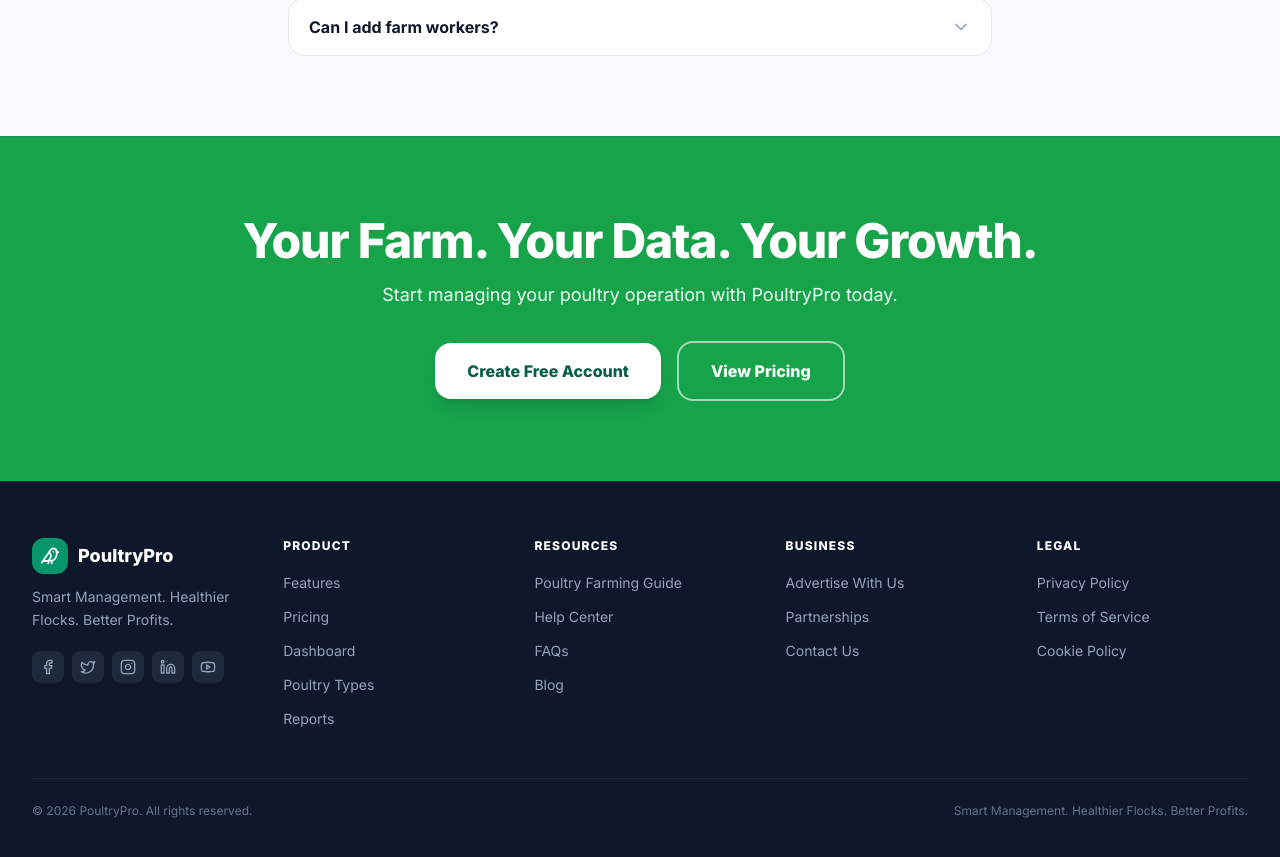
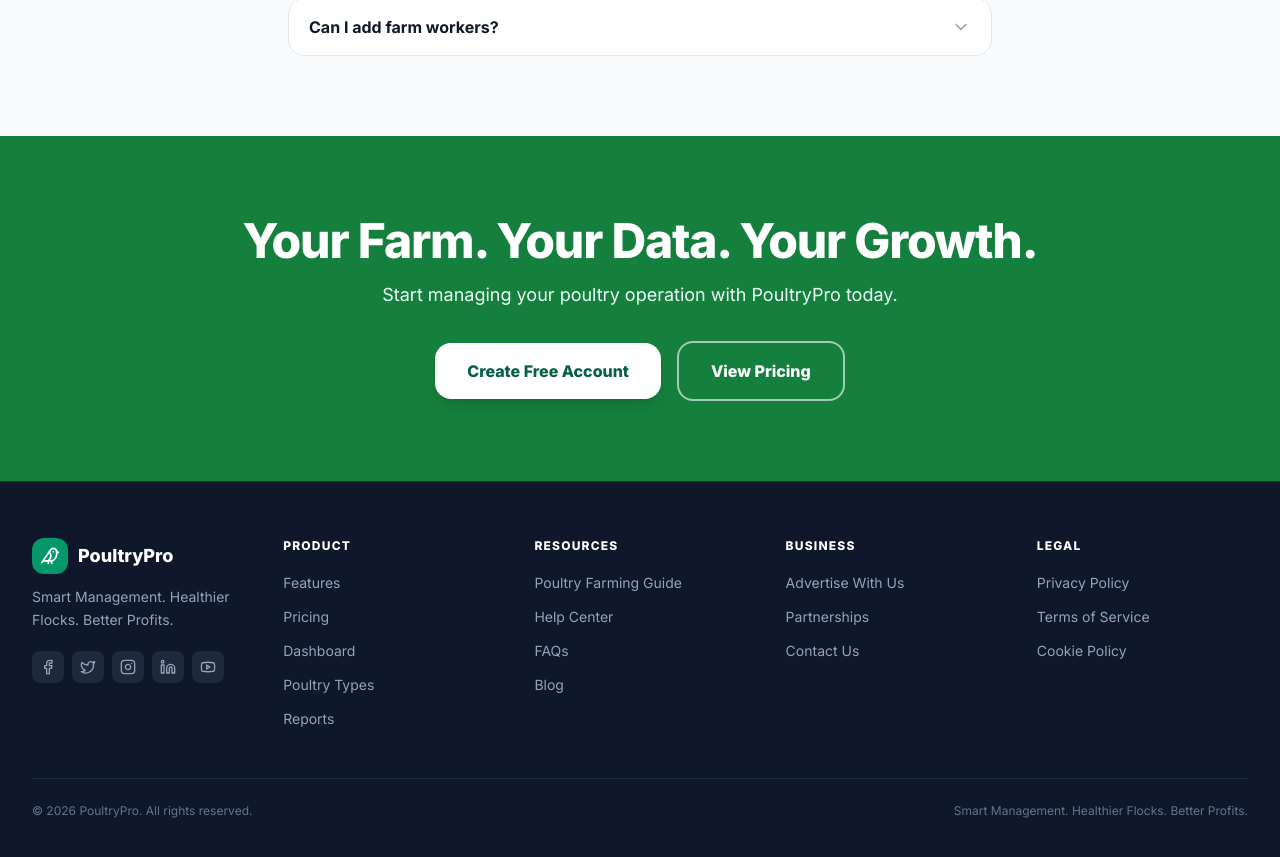
Before and after one commit to adebaraahmad16/Poultry-Pro, a React (Vite) app: page / in a window 1280 px wide. Shown: the part 8036-8893 px from the top of the page. Built offline with nearby package versions, Linux system fonts and the light colour scheme; no server answers; the HTML template or start-up script is replaced by a standard one.

Commit message:
git add .

```diff
--- a/src/pages/LandingPage.jsx
+++ b/src/pages/LandingPage.jsx
@@ -603,7 +603,7 @@ export default function LandingPage() {
         </section>
 
         {/* 16. Final CTA */}
-        <section className="py-20 bg-[#16A34A] border-t border-emerald-700/30">
+        <section className="py-20 bg-[#15803D] border-t border-emerald-700/30">
           <div className="max-w-4xl mx-auto px-4 sm:px-6 lg:px-8 text-center">
             <h2 className="text-3xl sm:text-5xl font-black text-white tracking-tight">
               Your Farm. Your Data. Your Growth.
```
